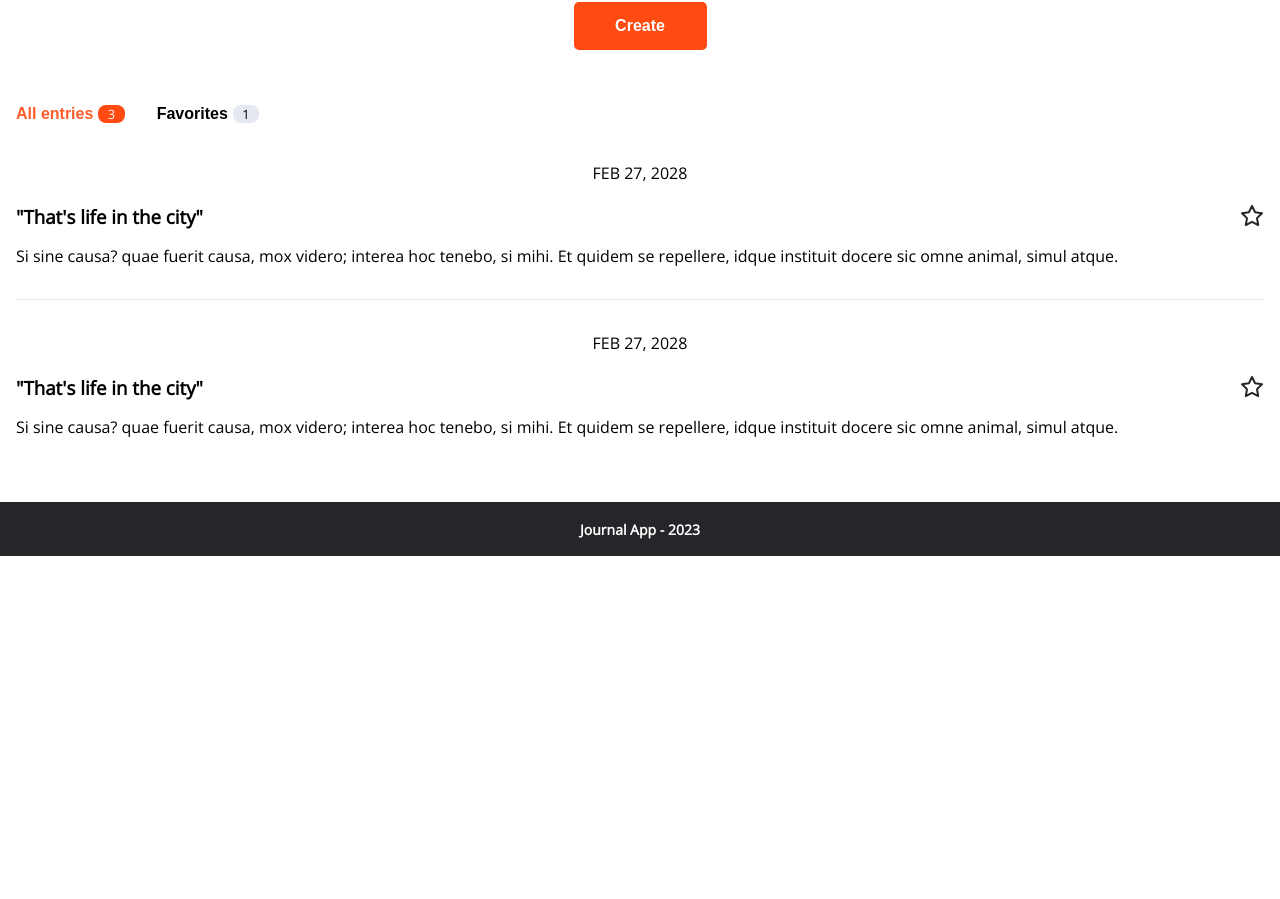
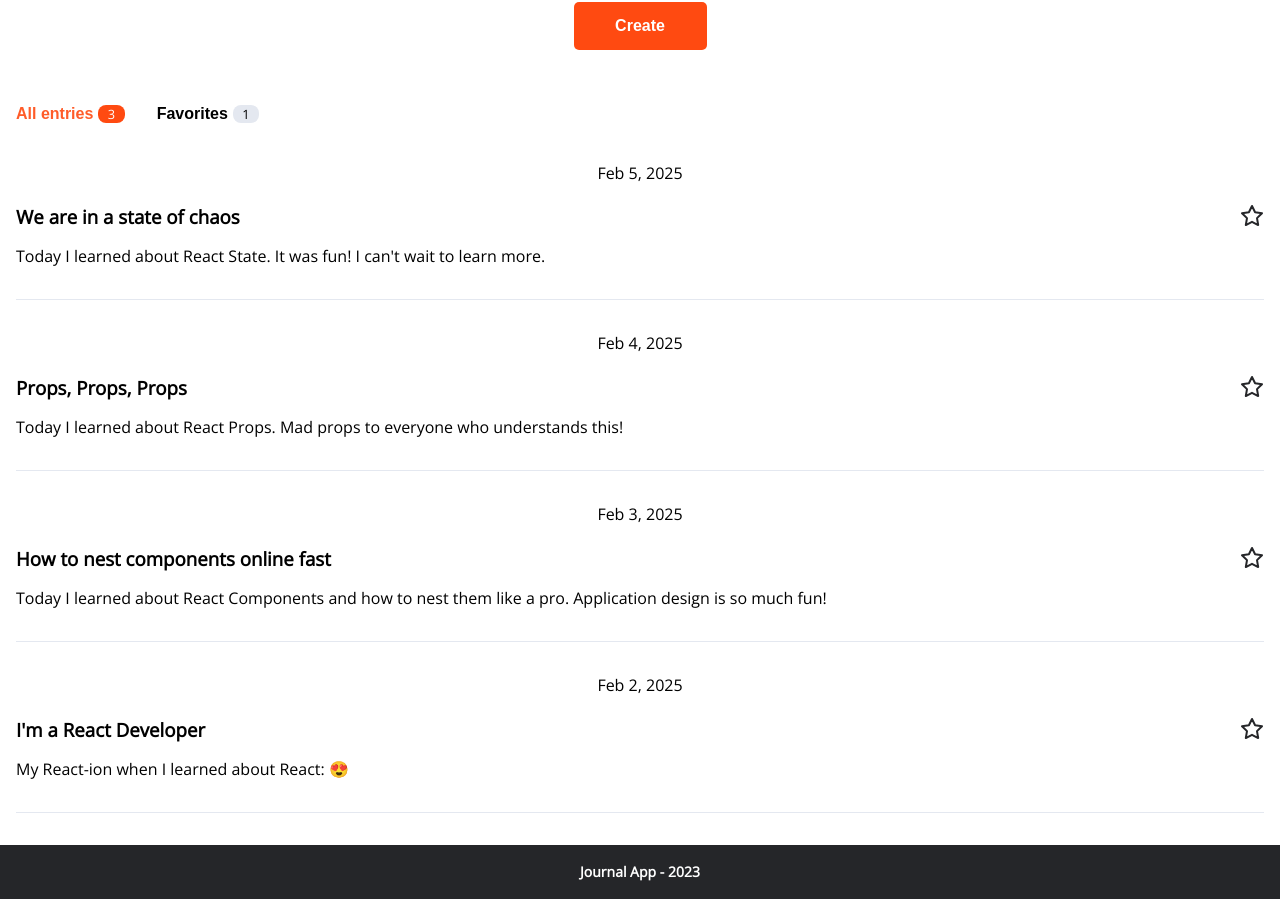
Before and after one commit to nastiche/journal-app, a React (Create React App) app: page / in a window 1280 px wide. Shown: the part 412-1311 px from the top of the page. Before the commit the page ends 968 px from the top, so only its background shows below. Built offline with nearby package versions, Linux system fonts and the light colour scheme.

Commit message:
add fav button and map entris array

```diff
--- a/src/App.js
+++ b/src/App.js
@@ -6,8 +6,9 @@
 // import { Textarea } from "./components/Textarea/index.js";
 // import { Button } from "./components/Button/index.js";
 import { Tabs } from "./components/Tabs/index.js";
-import { Entry } from "./components/Entry/index.js";
+// import { Entry } from "./components/Entry/index.js";
 import { Footer } from "./components/Footer/index.js";
+import { EntriesSection } from "./components/EntriesSection/index.js";
 
 function App() {
   return (
@@ -16,10 +17,7 @@
       <main className="content">
         <Form />
         <Tabs />
-        <ul className="entry-list">
-          <Entry />
-          <Entry />
-        </ul>
+        <EntriesSection />
       </main>
       <Footer />
     </>
--- /dev/null
+++ b/src/components/EntriesList/index.js
@@ -0,0 +1,29 @@
+export const entries = [
+  {
+    id: 1000,
+    date: "Feb 5, 2025",
+    motto: "We are in a state of chaos",
+    notes:
+      "Today I learned about React State. It was fun! I can't wait to learn more.",
+  },
+  {
+    id: 999,
+    date: "Feb 4, 2025",
+    motto: "Props, Props, Props",
+    notes:
+      "Today I learned about React Props. Mad props to everyone who understands this!",
+  },
+  {
+    id: 998,
+    date: "Feb 3, 2025",
+    motto: "How to nest components online fast",
+    notes:
+      "Today I learned about React Components and how to nest them like a pro. Application design is so much fun!",
+  },
+  {
+    id: 997,
+    date: "Feb 2, 2025",
+    motto: "I'm a React Developer",
+    notes: "My React-ion when I learned about React: 😍",
+  },
+];
--- /dev/null
+++ b/src/components/EntriesSection/EntriesSection.css
@@ -0,0 +1,3 @@
+.entry-list :last-child {
+    border-bottom: none;
+  }
--- /dev/null
+++ b/src/components/EntriesSection/index.js
@@ -0,0 +1,19 @@
+import React from "react";
+import { Entry } from "../Entry/index.js";
+import { entries } from "../EntriesList/index.js";
+
+export function EntriesSection() {
+  console.log(entries);
+  return (
+    <ul className="entry-list">
+      {entries.map((entry) => (
+        <Entry
+          key={entry.id}
+          date={entry.date}
+          motto={entry.motto}
+          notes={entry.notes}
+        />
+      ))}
+    </ul>
+  );
+}
--- a/src/components/Entry/index.js
+++ b/src/components/Entry/index.js
@@ -1,19 +1,17 @@
 import React from "react";
 import "./Entry.css";
-// import Star from "./star.svg"
-import FavoriteButton from "../FavoriteButton/index.js"
-export function Entry() {
+import FavoriteButton from "../FavoriteButton/index.js";
+export function Entry({date, motto, notes, key}) {
   return (
     <>
-      <li className="entry">
-        <div className="entry__date-container"><p className="entry-date">FEB 27, 2028</p></div>
-        <div className="entry__text-container"><h3 className="entry__title">"That's life in the city"</h3>
-        <p className="entry__text">
-          Si sine causa? quae fuerit causa, mox videro; interea hoc tenebo, si
-          mihi. Et quidem se repellere, idque instituit docere sic omne animal,
-          simul atque.
-        </p>
-        <FavoriteButton />
+      <li key={key} className="entry">
+        <div className="entry__date-container">
+          <p className="entry-date">{date}</p>
+        </div>
+        <div className="entry__text-container">
+          <h3 className="entry__title">{motto}</h3>
+          <p className="entry__text">{notes}</p>
+          <FavoriteButton />
         </div>
       </li>
     </>
--- a/src/index.css
+++ b/src/index.css
@@ -46,8 +46,3 @@
 .content {
   margin: auto 1rem;
 }
-
-
-.entry-list :last-child {
-  border-bottom: none;
-}
```
